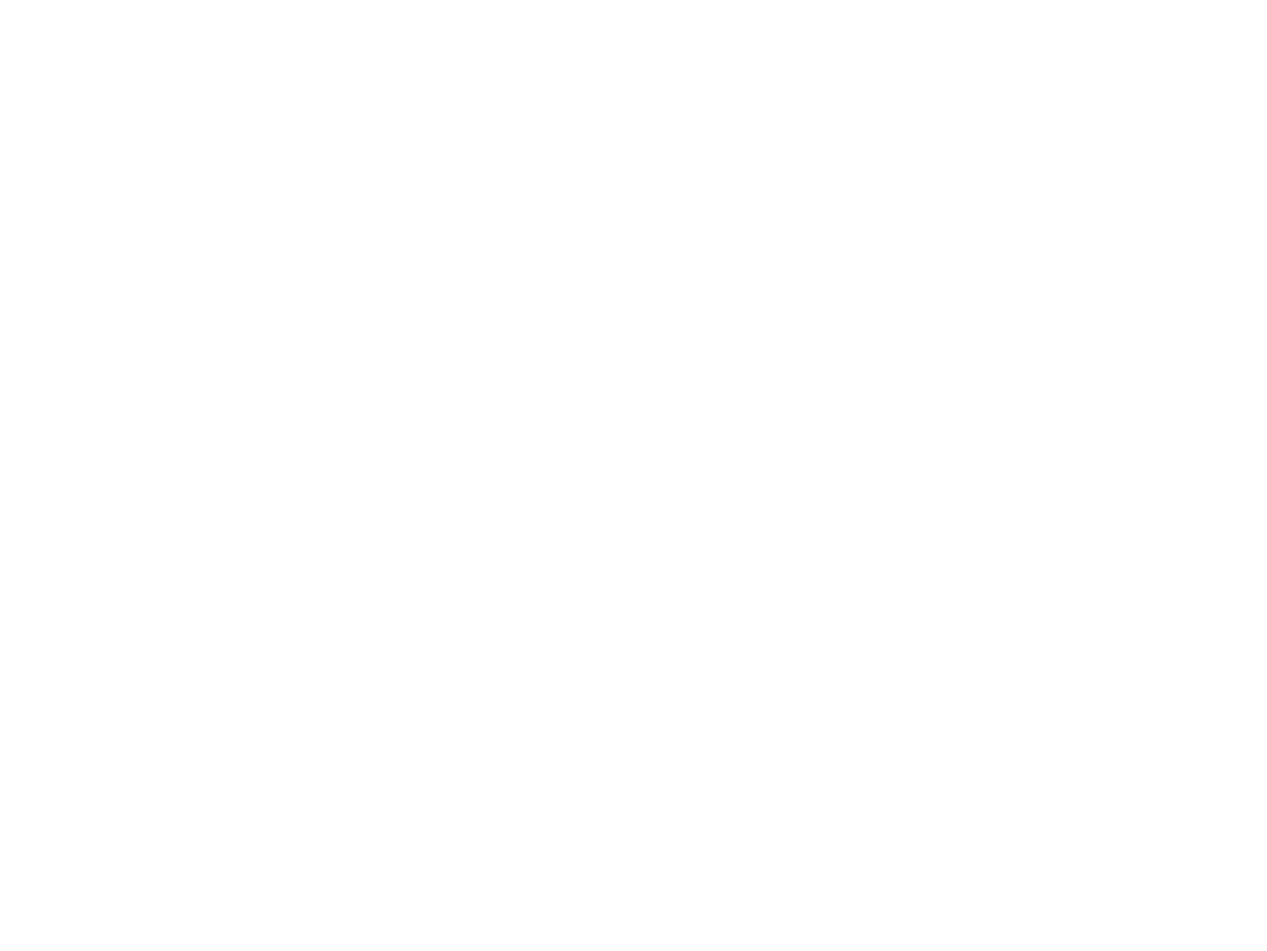
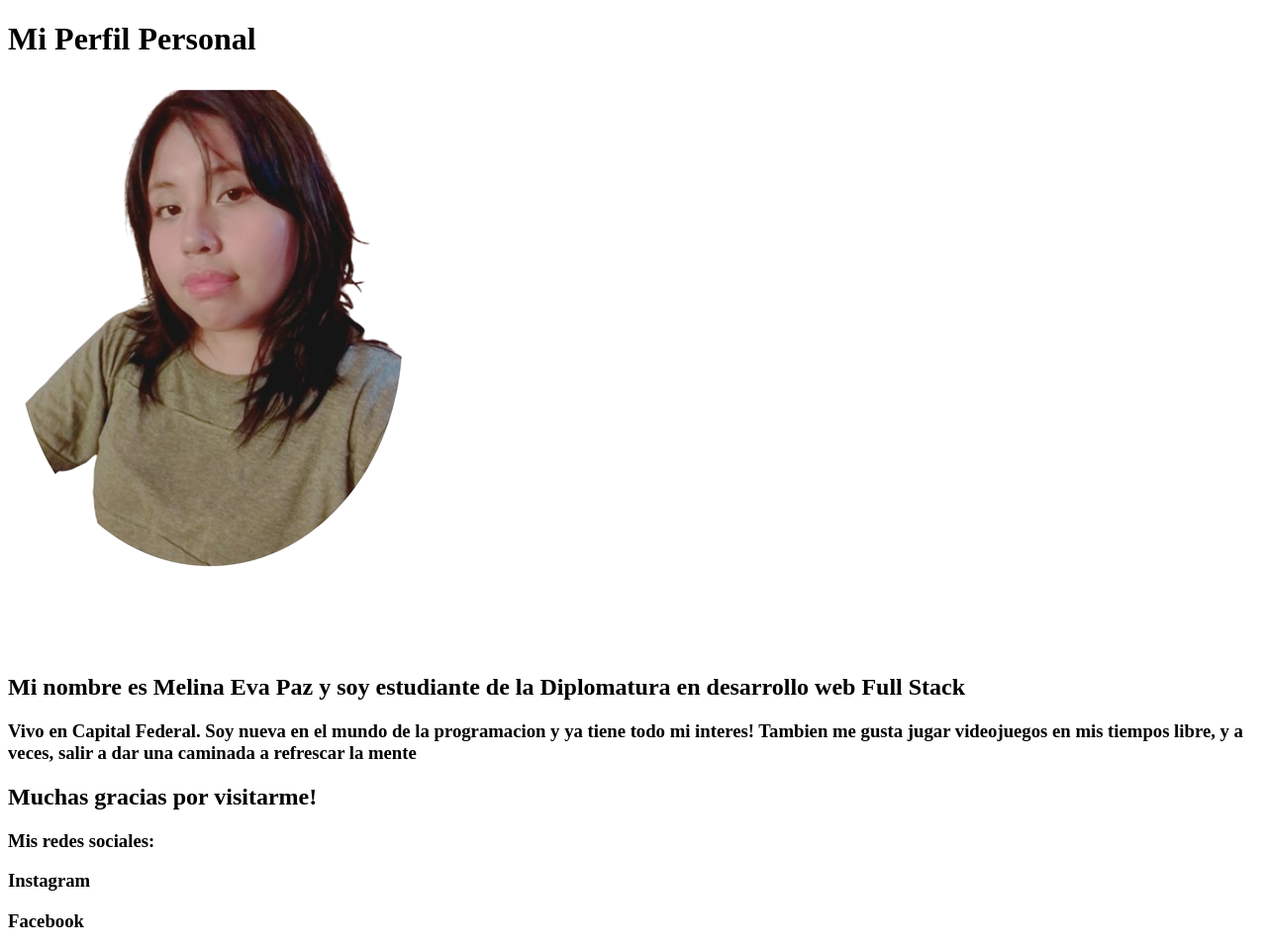
Before and after one commit to MelinaPaz/tpodos, a plain HTML site: page index.html in a window 1280 px wide. Shown: the whole page at 99% size. Before the commit the page ends 800 px from the top, so only its background shows below. Drawn offline with Linux system fonts and the light colour scheme.

Commit message:
Esqueleto de html con imagen y css sin comenzar

```diff
--- a/index.html
+++ b/index.html
@@ -4,8 +4,40 @@
     <meta charset="UTF-8">
     <meta name="viewport" content="width=device-width, initial-scale=1.0">
     <title>TPO2</title>
+    <link rel="stylesheet" href="css/estilo.css">
 </head>
 <body>
 
+    <header>
+        <h1>
+            Mi Perfil Personal
+        </h1>
+    </header>
+
+    <main>
+        <div>
+            <img src="img/Diseño_sin_título-removebg-preview.png" alt="">
+            <h2>Mi nombre es Melina Eva Paz y soy estudiante de la Diplomatura en desarrollo web Full Stack</h2>
+            <h3>Vivo en Capital Federal. Soy nueva en el mundo de la programacion y ya tiene todo mi interes! Tambien me gusta jugar videojuegos en mis tiempos libre, y a veces, salir a dar una caminada a refrescar la mente</h3>
+        </div>
+
+
+
+    </main>
+
+    <footer>
+        <h2>Muchas gracias por visitarme!</h3>
+        <h3>Mis redes sociales:</h2>
+
+        <div>
+            <h3>Instagram</h3>
+        </div>
+
+        <div>
+            <h3>Facebook</h3>
+        </div>
+
+    </footer>
+
 </body>
 </html>
```
Also changed, not shown: css/estilo.css (added), img/Diseño_sin_título-removebg-preview.png (added).
